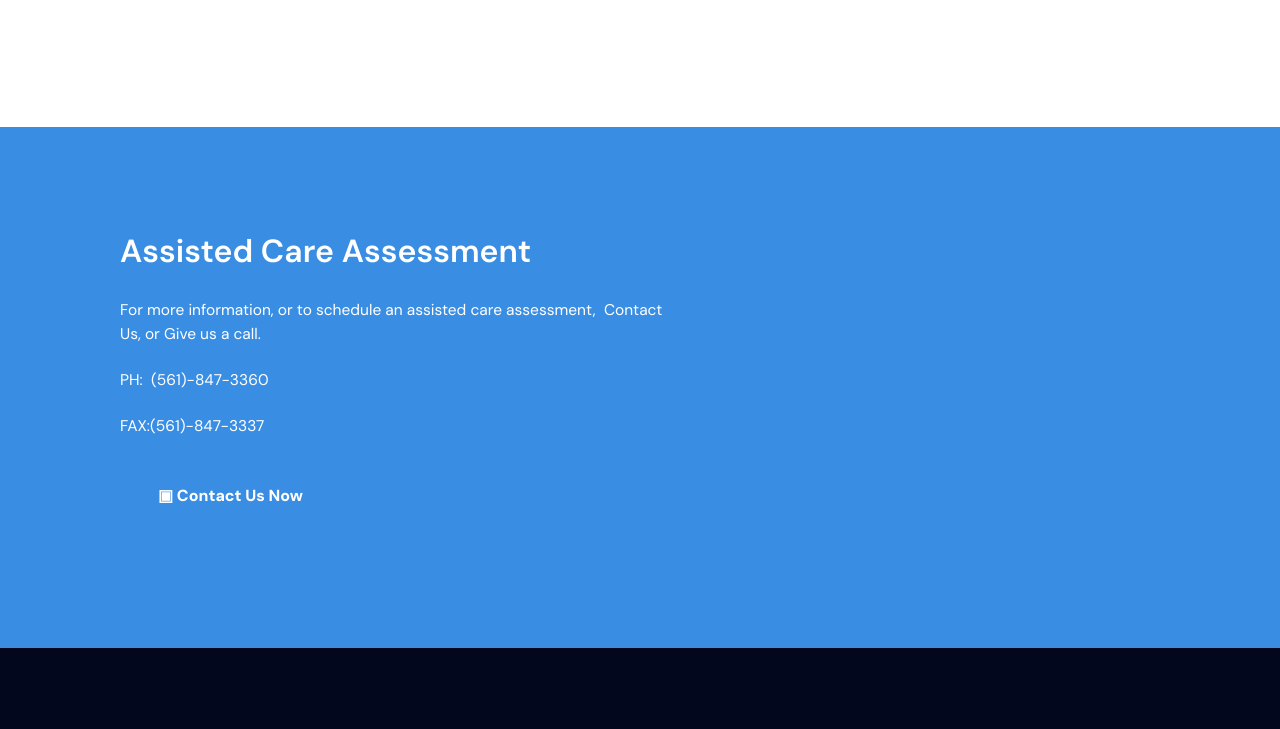
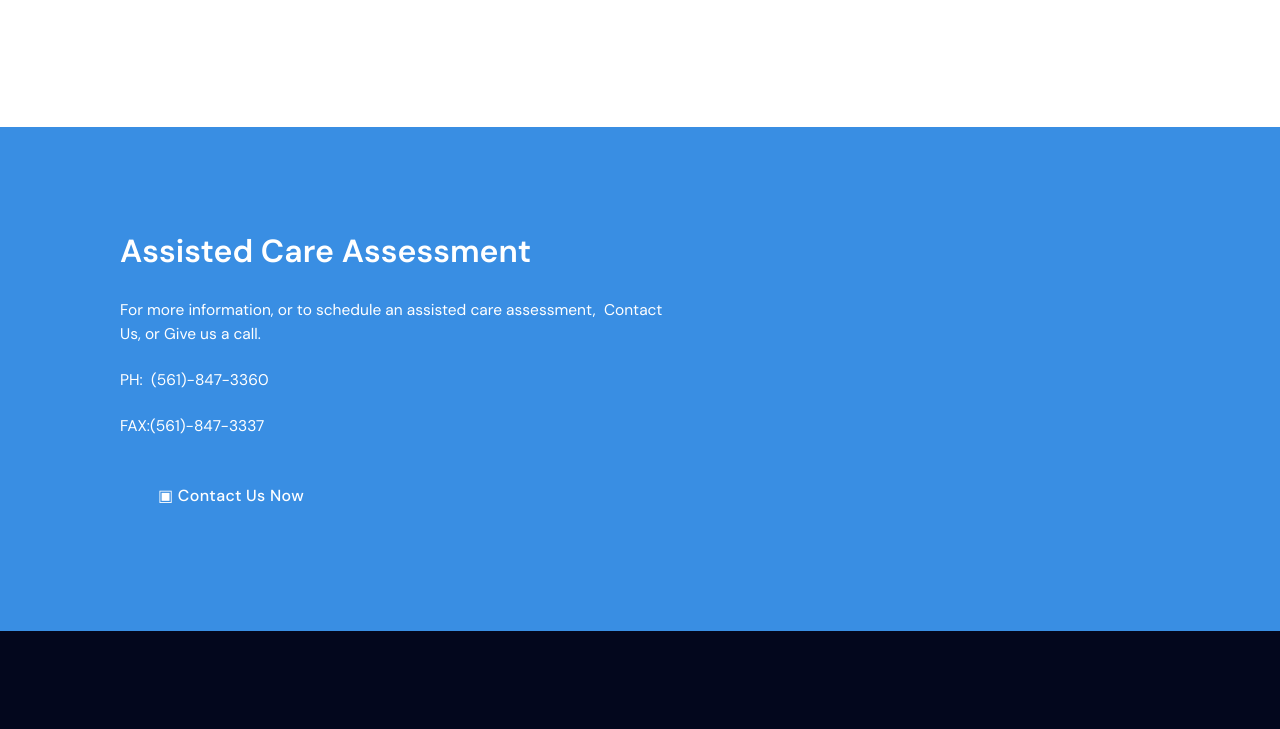
Before and after one commit to kamillamamatova/Wellness-Care, a plain HTML site: page index.html in a window 1280 px wide. Shown: the part 4260-4989 px from the top of the page. Drawn offline with nearby package versions, Linux system fonts and the light colour scheme.

Commit message:
Made the assisted care assessment box smaller

```diff
--- a/styles.css
+++ b/styles.css
@@ -582,7 +582,7 @@ footer h2 {
 }
 
 .blue-cta {
-  padding: 105px 0 130px;
+  padding: 105px 0 113px;
   color: #fff;
   background: var(--blue);
 }
@@ -613,10 +613,11 @@ footer h2 {
   margin-left: 18px;
   color: #fff;
   font-size: 16px;
-  font-weight: 800;
+  font-weight: 500;
   padding: 8px 20px;
   border-radius: 999px;
   transition: background .2s ease, color .2s ease;
+  letter-spacing: 0.02em;
 }
 
 .contact-link:hover {
```
